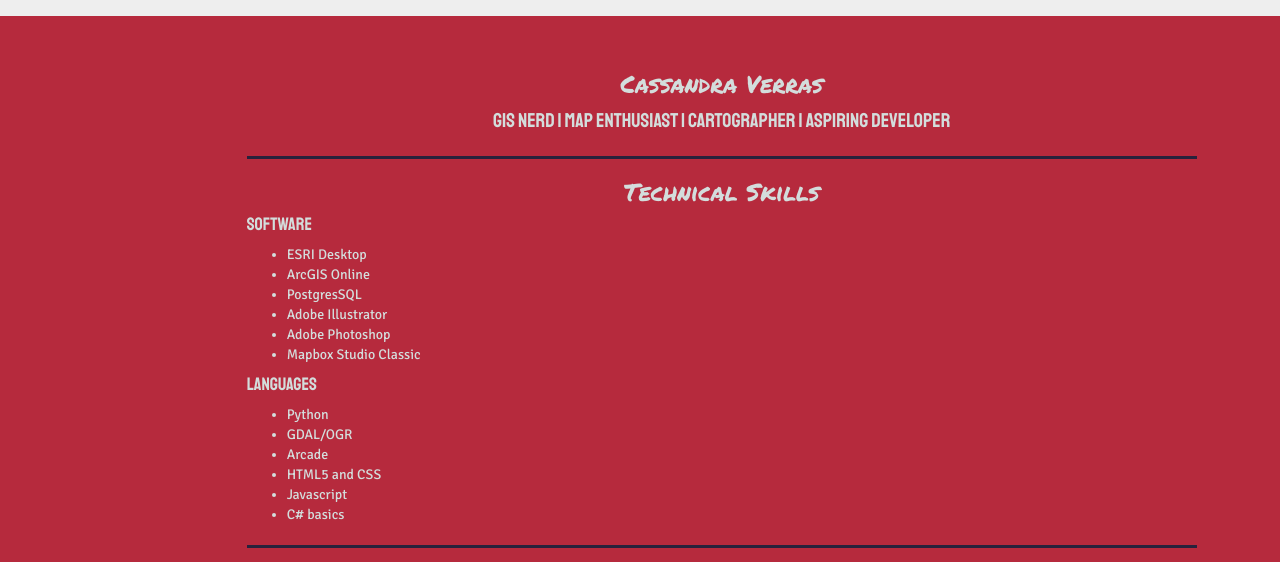
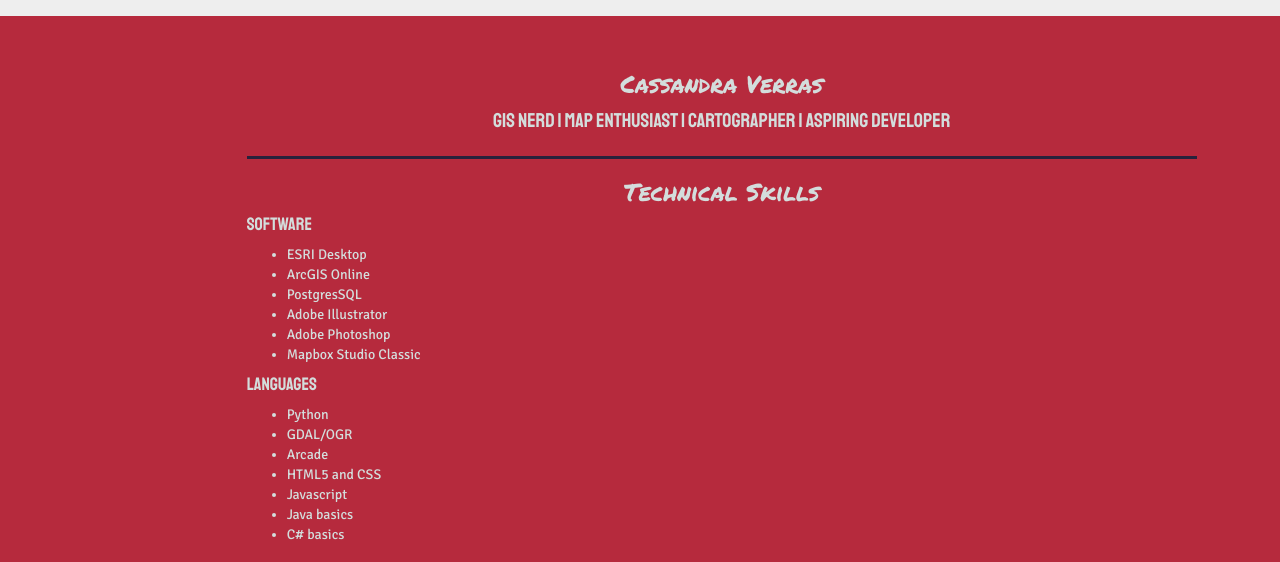
Before and after one commit to verrasc/verrasc.github.io, a plain HTML site: page resume.html in a window 1280 px wide. Shown: the part 165-727 px from the top of the page. Drawn offline with Linux system fonts and the light colour scheme.

Commit message:
UpdateResume
forgot to include JAVA!!!!!

```diff
--- a/resume.html
+++ b/resume.html
@@ -73,6 +73,7 @@
 						<li>Arcade</li>
 						<li>HTML5 and CSS</li>
 						<li>Javascript</li>
+						<li>Java basics</li>
 						<li>C# basics</li>
 					</ul>
           <hr>
```
